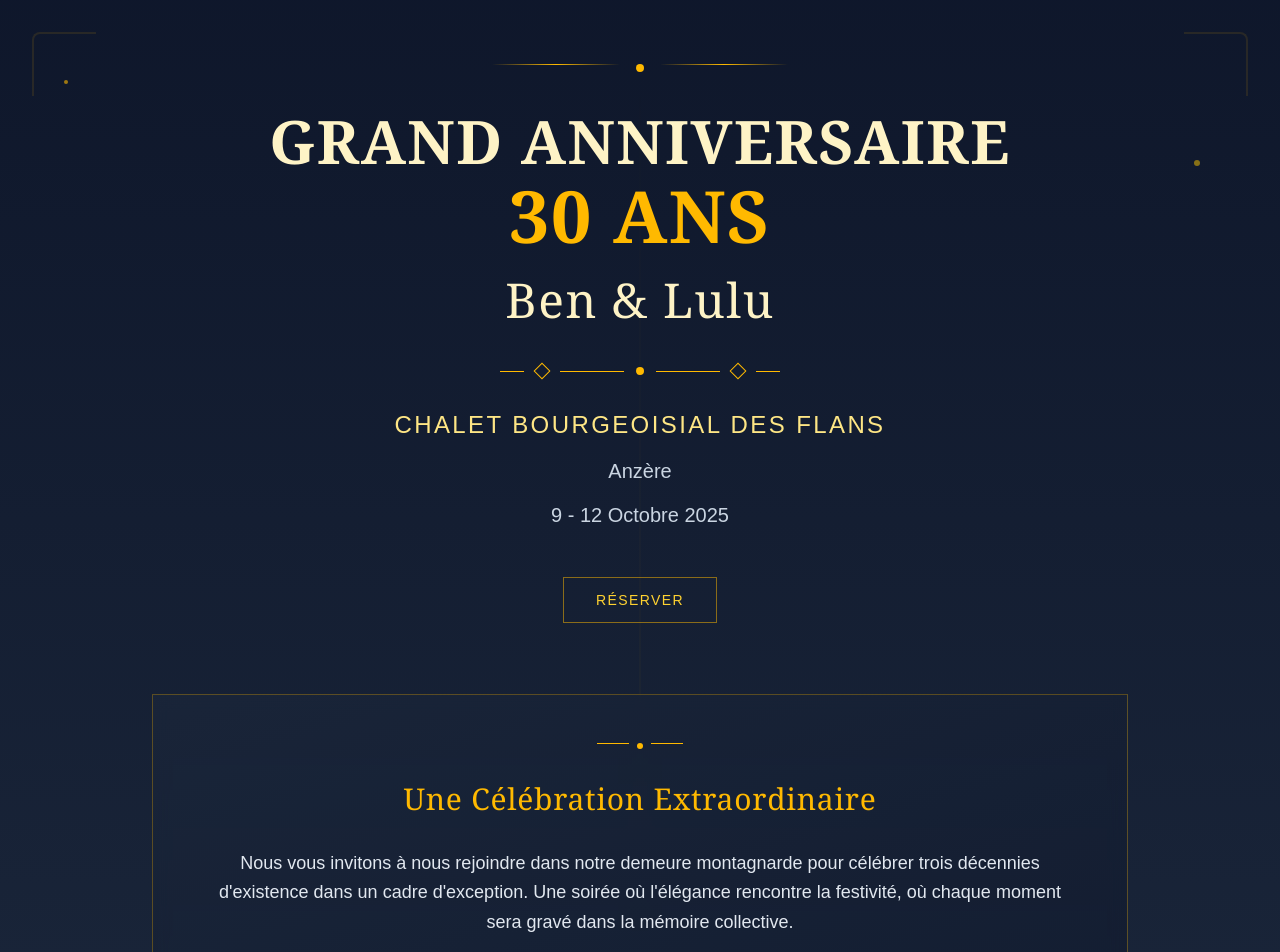
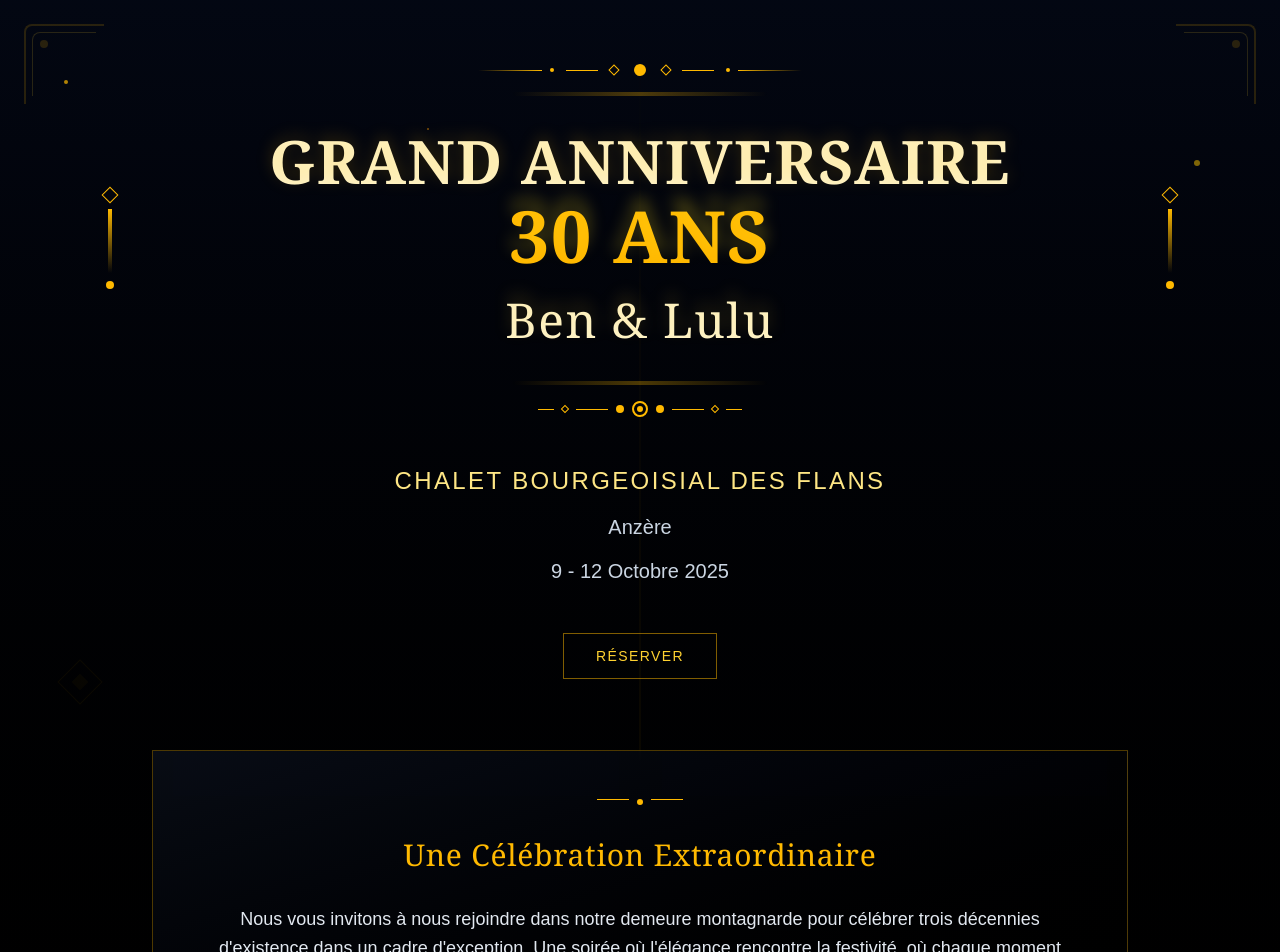
Before and after one commit to thboehi/higholive-party, a Next.js app: page /new/Gatsby in a window 1280 px wide. Shown: the top 952 px of the page. Built offline with nearby package versions, Linux system fonts and the light colour scheme.

Commit message:
feat: améliorer le design de la page d'accueil avec des éléments décoratifs et des animations

```diff
--- a/app/new/Gatsby/page.js
+++ b/app/new/Gatsby/page.js
@@ -28,58 +28,135 @@ export default function Home() {
         sparkCount={12}
         duration={600}
       >
-        <div className="min-h-screen bg-gradient-to-b from-slate-900 via-slate-800 to-black text-slate-100 relative overflow-hidden">
+        <div className="min-h-screen bg-gradient-to-b from-gray-950 via-black to-gray-950 text-slate-100 relative overflow-hidden">
 
           {/* Art Deco Background Pattern */}
-          <div className="absolute inset-0 opacity-10">
+          <div className="absolute inset-0 opacity-15">
             <div className="absolute top-0 left-1/2 transform -translate-x-1/2 w-px h-full bg-gradient-to-b from-transparent via-amber-400 to-transparent"></div>
             <div className="absolute top-1/2 left-0 transform -translate-y-1/2 w-full h-px bg-gradient-to-r from-transparent via-amber-400 to-transparent"></div>
 
-            {/* Decorative corners */}
-            <div className="absolute top-8 left-8 w-16 h-16 border-l-2 border-t-2 border-amber-400 rounded-tl-lg"></div>
-            <div className="absolute top-8 right-8 w-16 h-16 border-r-2 border-t-2 border-amber-400 rounded-tr-lg"></div>
-            <div className="absolute bottom-8 left-8 w-16 h-16 border-l-2 border-b-2 border-amber-400 rounded-bl-lg"></div>
-            <div className="absolute bottom-8 right-8 w-16 h-16 border-r-2 border-b-2 border-amber-400 rounded-br-lg"></div>
+            {/* Enhanced decorative corners with multiple layers */}
+            <div className="absolute top-6 left-6 w-20 h-20">
+              <div className="absolute inset-0 border-l-2 border-t-2 border-amber-400 rounded-tl-lg"></div>
+              <div className="absolute inset-2 border-l border-t border-amber-300 rounded-tl-lg"></div>
+              <div className="absolute top-4 left-4 w-2 h-2 bg-amber-400 rounded-full"></div>
+            </div>
+            <div className="absolute top-6 right-6 w-20 h-20">
+              <div className="absolute inset-0 border-r-2 border-t-2 border-amber-400 rounded-tr-lg"></div>
+              <div className="absolute inset-2 border-r border-t border-amber-300 rounded-tr-lg"></div>
+              <div className="absolute top-4 right-4 w-2 h-2 bg-amber-400 rounded-full"></div>
+            </div>
+            <div className="absolute bottom-6 left-6 w-20 h-20">
+              <div className="absolute inset-0 border-l-2 border-b-2 border-amber-400 rounded-bl-lg"></div>
+              <div className="absolute inset-2 border-l border-b border-amber-300 rounded-bl-lg"></div>
+              <div className="absolute bottom-4 left-4 w-2 h-2 bg-amber-400 rounded-full"></div>
+            </div>
+            <div className="absolute bottom-6 right-6 w-20 h-20">
+              <div className="absolute inset-0 border-r-2 border-b-2 border-amber-400 rounded-br-lg"></div>
+              <div className="absolute inset-2 border-r border-b border-amber-300 rounded-br-lg"></div>
+              <div className="absolute bottom-4 right-4 w-2 h-2 bg-amber-400 rounded-full"></div>
+            </div>
+
+            {/* Additional geometric patterns */}
+            <div className="absolute top-1/4 left-16">
+              <div className="w-8 h-8 border border-amber-400/30 rotate-45 flex items-center justify-center">
+                <div className="w-3 h-3 bg-amber-400/20"></div>
+              </div>
+            </div>
+            <div className="absolute top-3/4 right-16">
+              <div className="w-8 h-8 border border-amber-400/30 rotate-45 flex items-center justify-center">
+                <div className="w-3 h-3 bg-amber-400/20"></div>
+              </div>
+            </div>
           </div>
 
-          {/* Floating golden particles */}
+          {/* Enhanced floating golden particles */}
           <div className="absolute inset-0">
-            <div className="absolute top-20 left-16 w-1 h-1 bg-amber-400 rounded-full animate-pulse opacity-60"></div>
-            <div className="absolute top-40 right-20 w-1.5 h-1.5 bg-yellow-400 rounded-full animate-pulse opacity-40" style={{animationDelay: '1s'}}></div>
-            <div className="absolute bottom-32 left-24 w-1 h-1 bg-amber-300 rounded-full animate-pulse opacity-50" style={{animationDelay: '2s'}}></div>
-            <div className="absolute bottom-60 right-32 w-1.5 h-1.5 bg-yellow-300 rounded-full animate-pulse opacity-30" style={{animationDelay: '0.5s'}}></div>
+            <div className="absolute top-20 left-16 w-1 h-1 bg-amber-400 rounded-full animate-pulse opacity-70"></div>
+            <div className="absolute top-40 right-20 w-1.5 h-1.5 bg-yellow-400 rounded-full animate-pulse opacity-50" style={{animationDelay: '1s'}}></div>
+            <div className="absolute bottom-32 left-24 w-1 h-1 bg-amber-300 rounded-full animate-pulse opacity-60" style={{animationDelay: '2s'}}></div>
+            <div className="absolute bottom-60 right-32 w-1.5 h-1.5 bg-yellow-300 rounded-full animate-pulse opacity-40" style={{animationDelay: '0.5s'}}></div>
+            <div className="absolute top-32 left-1/3 w-0.5 h-0.5 bg-amber-500 rounded-full animate-pulse opacity-50" style={{animationDelay: '1.5s'}}></div>
+            <div className="absolute bottom-40 right-1/3 w-0.5 h-0.5 bg-yellow-500 rounded-full animate-pulse opacity-60" style={{animationDelay: '2.5s'}}></div>
           </div>
 
           {/* Main Content */}
           <div className="relative z-10 max-w-5xl mx-auto px-6 py-16">
 
-            {/* Header */}
+            {/* Header with Enhanced Ornaments */}
             <header className={`text-center mb-16 transition-all duration-1200 ${isVisible ? 'opacity-100 translate-y-0' : 'opacity-0 translate-y-8'}`}>
 
-              {/* Top ornament */}
-              <div className="flex justify-center mb-8">
-                <div className="w-32 h-px bg-gradient-to-r from-transparent via-amber-400 to-transparent"></div>
-                <div className="mx-4 w-2 h-2 bg-amber-400 rounded-full"></div>
-                <div className="w-32 h-px bg-gradient-to-r from-transparent via-amber-400 to-transparent"></div>
+              {/* Elaborate top ornament */}
+              <div className="flex justify-center items-center mb-12">
+                <div className="flex items-center">
+                  <div className="w-16 h-px bg-gradient-to-r from-transparent to-amber-400"></div>
+                  <div className="mx-2 w-1 h-1 bg-amber-400 rounded-full"></div>
+                  <div className="mx-1 w-8 h-px bg-amber-400"></div>
+                  <div className="mx-2 w-2 h-2 border border-amber-400 rotate-45"></div>
+                  <div className="mx-2 w-3 h-3 bg-amber-400 rounded-full"></div>
+                  <div className="mx-2 w-2 h-2 border border-amber-400 rotate-45"></div>
+                  <div className="mx-1 w-8 h-px bg-amber-400"></div>
+                  <div className="mx-2 w-1 h-1 bg-amber-400 rounded-full"></div>
+                  <div className="w-16 h-px bg-gradient-to-l from-transparent to-amber-400"></div>
+                </div>
               </div>
 
-              <h1 className="text-3xl sm:text-4xl lg:text-6xl font-serif font-bold text-amber-100 mb-6 leading-tight tracking-wide">
-                GRAND ANNIVERSAIRE
-                <br />
-                <span className="text-amber-400 text-4xl sm:text-5xl lg:text-7xl">30 ANS</span>
-                <br />
-                <span className="text-2xl sm:text-3xl lg:text-5xl font-light">Ben & Lulu</span>
-              </h1>
+              {/* Enhanced title with multiple decorative layers */}
+              <div className="relative">
+                {/* Background decorative elements for title */}
+                <div className="absolute -top-8 left-1/2 transform -translate-x-1/2 w-64 h-1 bg-gradient-to-r from-transparent via-amber-400/30 to-transparent"></div>
+                <div className="absolute -bottom-8 left-1/2 transform -translate-x-1/2 w-64 h-1 bg-gradient-to-r from-transparent via-amber-400/30 to-transparent"></div>
 
-              {/* Decorative divider */}
-              <div className="flex justify-center items-center my-8">
-                <div className="w-6 h-px bg-amber-400"></div>
-                <div className="mx-3 w-3 h-3 border border-amber-400 rotate-45"></div>
-                <div className="w-16 h-px bg-amber-400"></div>
-                <div className="mx-3 w-2 h-2 bg-amber-400 rounded-full"></div>
-                <div className="w-16 h-px bg-amber-400"></div>
-                <div className="mx-3 w-3 h-3 border border-amber-400 rotate-45"></div>
-                <div className="w-6 h-px bg-amber-400"></div>
+                {/* Side ornaments */}
+                <div className="absolute top-1/2 -left-12 transform -translate-y-1/2 hidden lg:block">
+                  <div className="flex flex-col items-center space-y-2">
+                    <div className="w-3 h-3 border border-amber-400 rotate-45"></div>
+                    <div className="w-1 h-16 bg-gradient-to-b from-amber-400 to-transparent"></div>
+                    <div className="w-2 h-2 bg-amber-400 rounded-full"></div>
+                  </div>
+                </div>
+                <div className="absolute top-1/2 -right-12 transform -translate-y-1/2 hidden lg:block">
+                  <div className="flex flex-col items-center space-y-2">
+                    <div className="w-3 h-3 border border-amber-400 rotate-45"></div>
+                    <div className="w-1 h-16 bg-gradient-to-b from-amber-400 to-transparent"></div>
+                    <div className="w-2 h-2 bg-amber-400 rounded-full"></div>
+                  </div>
+                </div>
+
+                <h1 className="text-3xl sm:text-4xl lg:text-6xl font-serif font-bold text-amber-100 mb-6 leading-tight tracking-wide relative">
+                  <span className="relative">
+                    GRAND ANNIVERSAIRE
+                    {/* Subtle glow effect */}
+                    <div className="absolute inset-0 text-amber-400/20 blur-sm">GRAND ANNIVERSAIRE</div>
+                  </span>
+                  <br />
+                  <span className="text-amber-400 text-4xl sm:text-5xl lg:text-7xl relative">
+                    30 ANS
+                    <div className="absolute inset-0 text-yellow-300/30 blur-sm">30 ANS</div>
+                  </span>
+                  <br />
+                  <span className="text-2xl sm:text-3xl lg:text-5xl font-light relative">
+                    Ben & Lulu
+                    <div className="absolute inset-0 text-amber-300/20 blur-sm">Ben & Lulu</div>
+                  </span>
+                </h1>
+              </div>
+
+              {/* Enhanced decorative divider */}
+              <div className="flex justify-center items-center my-12">
+                <div className="flex items-center space-x-2">
+                  <div className="w-4 h-px bg-amber-400"></div>
+                  <div className="w-1.5 h-1.5 border border-amber-400 rotate-45"></div>
+                  <div className="w-8 h-px bg-amber-400"></div>
+                  <div className="w-2 h-2 bg-amber-400 rounded-full"></div>
+                  <div className="w-4 h-4 border-2 border-amber-400 rounded-full flex items-center justify-center">
+                    <div className="w-1.5 h-1.5 bg-amber-400 rounded-full"></div>
+                  </div>
+                  <div className="w-2 h-2 bg-amber-400 rounded-full"></div>
+                  <div className="w-8 h-px bg-amber-400"></div>
+                  <div className="w-1.5 h-1.5 border border-amber-400 rotate-45"></div>
+                  <div className="w-4 h-px bg-amber-400"></div>
+                </div>
               </div>
 
               <div className="space-y-4">
@@ -115,7 +192,7 @@ export default function Home() {
 
               {/* Welcome section */}
               <section className={`transition-all duration-1000 delay-300 ${isVisible ? 'opacity-100 translate-y-0' : 'opacity-0 translate-y-8'}`}>
-                <div className="border border-amber-400/30 bg-gradient-to-br from-slate-800/50 to-slate-900/50 backdrop-blur-sm p-8 sm:p-12">
+                <div className="border border-amber-400/30 bg-gradient-to-br from-gray-900/50 to-black/50 backdrop-blur-sm p-8 sm:p-12">
 
                   {/* Section ornament */}
                   <div className="flex justify-center mb-8">
@@ -146,7 +223,7 @@ export default function Home() {
                 </div>
 
                 <div className="grid md:grid-cols-2 gap-8">
-                  <div className="border border-amber-400/40 bg-slate-800/30 p-8 hover:border-amber-400/60 transition-all duration-300 hover:bg-slate-800/50 group">
+                  <div className="border border-amber-400/40 bg-gray-900/30 p-8 hover:border-amber-400/60 transition-all duration-300 hover:bg-gray-900/50 group">
                     <div className="text-center">
                       <div className="w-12 h-12 border border-amber-400 mx-auto mb-4 flex items-center justify-center">
                         <div className="w-6 h-6 bg-amber-400/20"></div>
@@ -158,7 +235,7 @@ export default function Home() {
                     </div>
                   </div>
 
-                  <div className="border border-amber-400/40 bg-slate-800/30 p-8 hover:border-amber-400/60 transition-all duration-300 hover:bg-slate-800/50 group">
+                  <div className="border border-amber-400/40 bg-gray-900/30 p-8 hover:border-amber-400/60 transition-all duration-300 hover:bg-gray-900/50 group">
                     <div className="text-center">
                       <div className="w-12 h-12 border border-amber-400 mx-auto mb-4 flex items-center justify-center">
                         <div className="w-6 h-6 bg-amber-400/30"></div>
@@ -174,7 +251,7 @@ export default function Home() {
 
               {/* Program section */}
               <section className={`transition-all duration-1000 delay-700 ${isVisible ? 'opacity-100 translate-y-0' : 'opacity-0 translate-y-8'}`}>
-                <div className="border border-amber-400/30 bg-gradient-to-br from-slate-800/50 to-slate-900/50 p-8 sm:p-12">
+                <div className="border border-amber-400/30 bg-gradient-to-br from-gray-900/50 to-black/50 p-8 sm:p-12">
                   <div className="text-center mb-8">
                     <h3 className="text-2xl sm:text-3xl font-serif text-amber-400 mb-4">Programme de la Soirée</h3>
                     <div className="flex justify-center">
@@ -217,7 +294,7 @@ export default function Home() {
                   </div>
 
                   <div className="text-center">
-                    <p className="text-xl text-amber-300 font-serif border border-amber-400/30 bg-slate-900/50 p-6 inline-block">
+                    <p className="text-xl text-amber-300 font-serif border border-amber-400/30 bg-black/50 p-6 inline-block">
                       Tous les plaisirs sont inclus
                     </p>
                   </div>
@@ -241,7 +318,7 @@ export default function Home() {
               </section>
 
               {/* Final message */}
-              <div className={`transition-all duration-1000 delay-1100 ${isVisible ? 'opacity-100 translate-y-0' : 'opacity-0 translate-y-8'} text-center border border-amber-400/20 bg-slate-800/30 p-8`}>
+              <div className={`transition-all duration-1000 delay-1100 ${isVisible ? 'opacity-100 translate-y-0' : 'opacity-0 translate-y-8'} text-center border border-amber-400/20 bg-gray-900/30 p-8`}>
                 <p className="text-xl font-serif text-amber-300 italic">
                   "Un week-end d'exception vous attend dans les hauteurs,
                   où l'amitié et la célébration se rencontrent dans un cadre sublime."
@@ -255,7 +332,7 @@ export default function Home() {
                 <a className="bg-gradient-to-r from-amber-600 to-yellow-600 hover:from-amber-500 hover:to-yellow-500
                   text-black py-4 px-12 font-serif font-medium text-lg tracking-widest
                   transition-all duration-300
-                  focus:outline-none focus:ring-2 focus:ring-amber-500 focus:ring-offset-2 focus:ring-offset-slate-900
+                  focus:outline-none focus:ring-2 focus:ring-amber-500 focus:ring-offset-2 focus:ring-offset-black
                   text-center w-full sm:w-auto transform hover:scale-105 shadow-lg hover:shadow-amber-500/30
                   border border-amber-500">
                   RÉSERVER MAINTENANT
```
